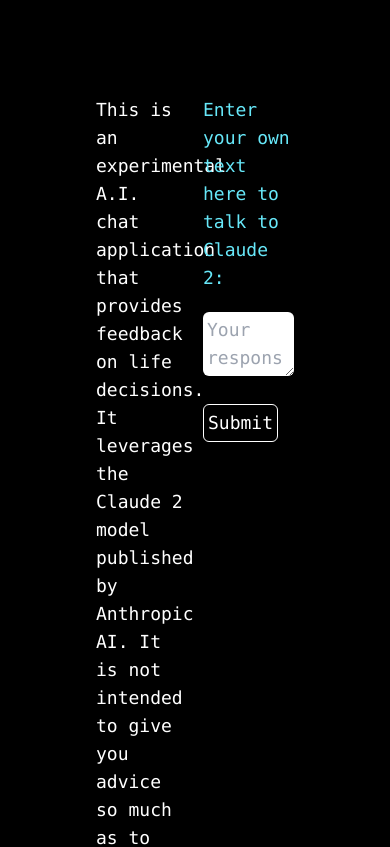
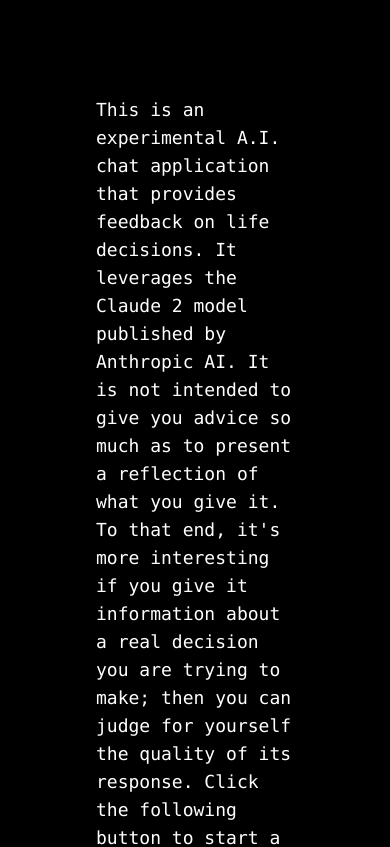
Before and after one commit to jonahlipsky/decision-chat-poc, a Next.js app in the folder chatpoc-frontend/: page / in a window 390 px wide. Shown: the top 847 px of the page. Built offline with nearby package versions, Linux system fonts and the light colour scheme.

Commit message:
add media query for small screens

```diff
--- a/chatpoc-frontend/app/page.tsx
+++ b/chatpoc-frontend/app/page.tsx
@@ -86,7 +86,7 @@
     }
   }, [status]);
   return (
-    <div className="grid grid-cols-2 gap-4">
+    <div className="not-small:grid not-small:grid-cols-2 not-small:gap-4">
       <div>
         <p className="mb-5">
           This is an experimental A.I. chat application that provides feedback
--- a/chatpoc-frontend/tailwind.config.ts
+++ b/chatpoc-frontend/tailwind.config.ts
@@ -14,6 +14,23 @@
           'conic-gradient(from 180deg at 50% 50%, var(--tw-gradient-stops))',
       },
     },
+    screens: {
+      'not-small': {'min': '768px'},
+      // 'sm': {'min': '640px', 'max': '767px'},
+      // // => @media (min-width: 640px and max-width: 767px) { ... }
+
+      // 'md': {'min': '768px', 'max': '1023px'},
+      // // => @media (min-width: 768px and max-width: 1023px) { ... }
+
+      // 'lg': {'min': '1024px', 'max': '1279px'},
+      // // => @media (min-width: 1024px and max-width: 1279px) { ... }
+
+      // 'xl': {'min': '1280px', 'max': '1535px'},
+      // // => @media (min-width: 1280px and max-width: 1535px) { ... }
+
+      // '2xl': {'min': '1536px'},
+      // // => @media (min-width: 1536px) { ... }
+    },
   },
   plugins: [],
 }
```
